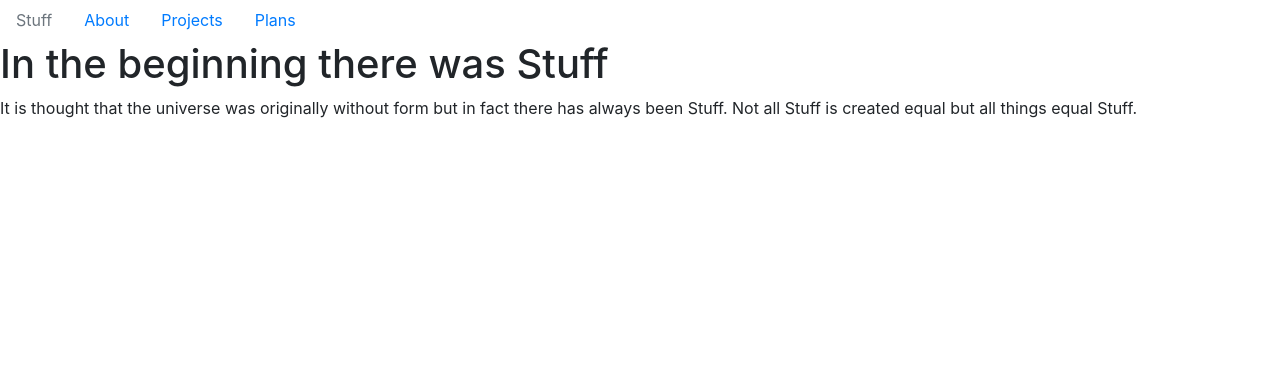
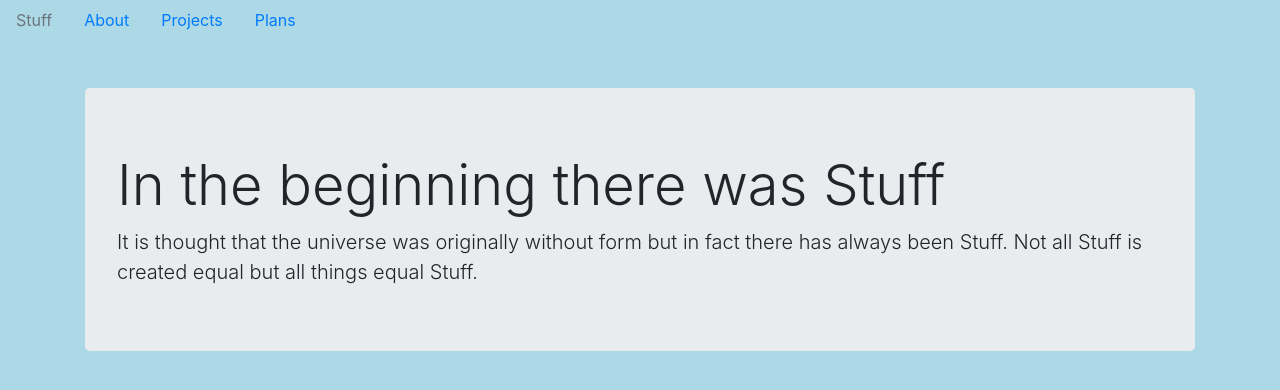
Before and after one commit to jkdelauney/web-project0, a plain HTML site: page index.html in a window 1280 px wide. Drawn offline with nearby package versions, Linux system fonts and the light colour scheme; files that its build step writes are made by us from their sources.

Commit message:
Minor style changes.

```diff
--- a/css/overrides.scss
+++ b/css/overrides.scss
@@ -3,6 +3,11 @@
 
 $tableWidth: 300px;
 $listWidth: 400px;
+$backgrounColor: lightblue;
+
+body {
+  background-color: $backgrounColor;
+}
 
 .list-group {
   margin: 20px;
--- a/index.html
+++ b/index.html
@@ -18,12 +18,16 @@
       <a class="nav-link" href="projects.html">Projects</a>
       <a class="nav-link" href="plans.html">Plans</a>
     </nav>
-    <h1>In the beginning there was Stuff</h1>
+    <div class="container my-sm-5">
+      <div class="jumbotron">
+        <h1 class="display-4">In the beginning there was Stuff</h1>
 
-    <div class="prologue">
-      It is thought that the universe was originally without form but in fact
-      there has always been Stuff. Not all Stuff is created equal but all things
-      equal Stuff.
+        <div class="prologue lead">
+          It is thought that the universe was originally without form but in fact
+          there has always been Stuff. Not all Stuff is created equal but all things
+          equal Stuff.
+        </div>
+      </div>
     </div>
 
     <!-- Optional JavaScript -->
```
Also changed, not shown: about.html (+1 -1 lines).
